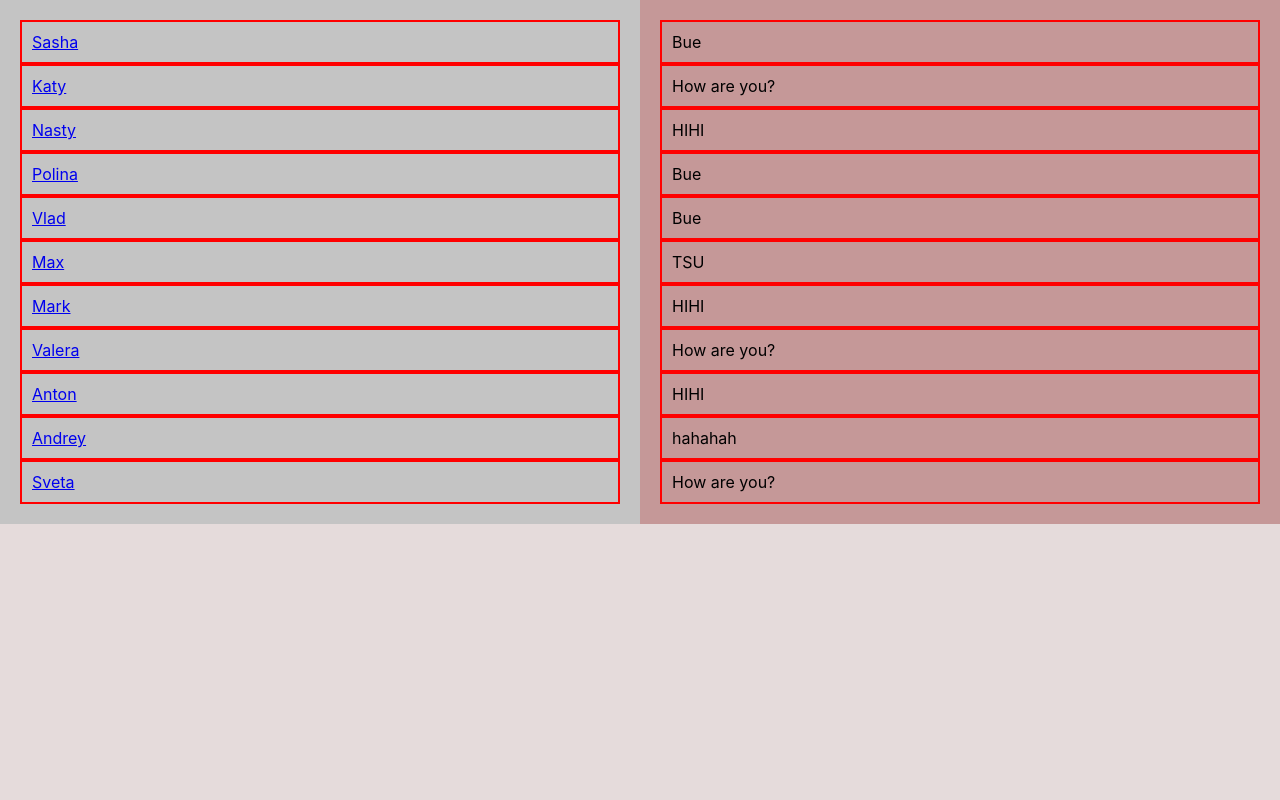
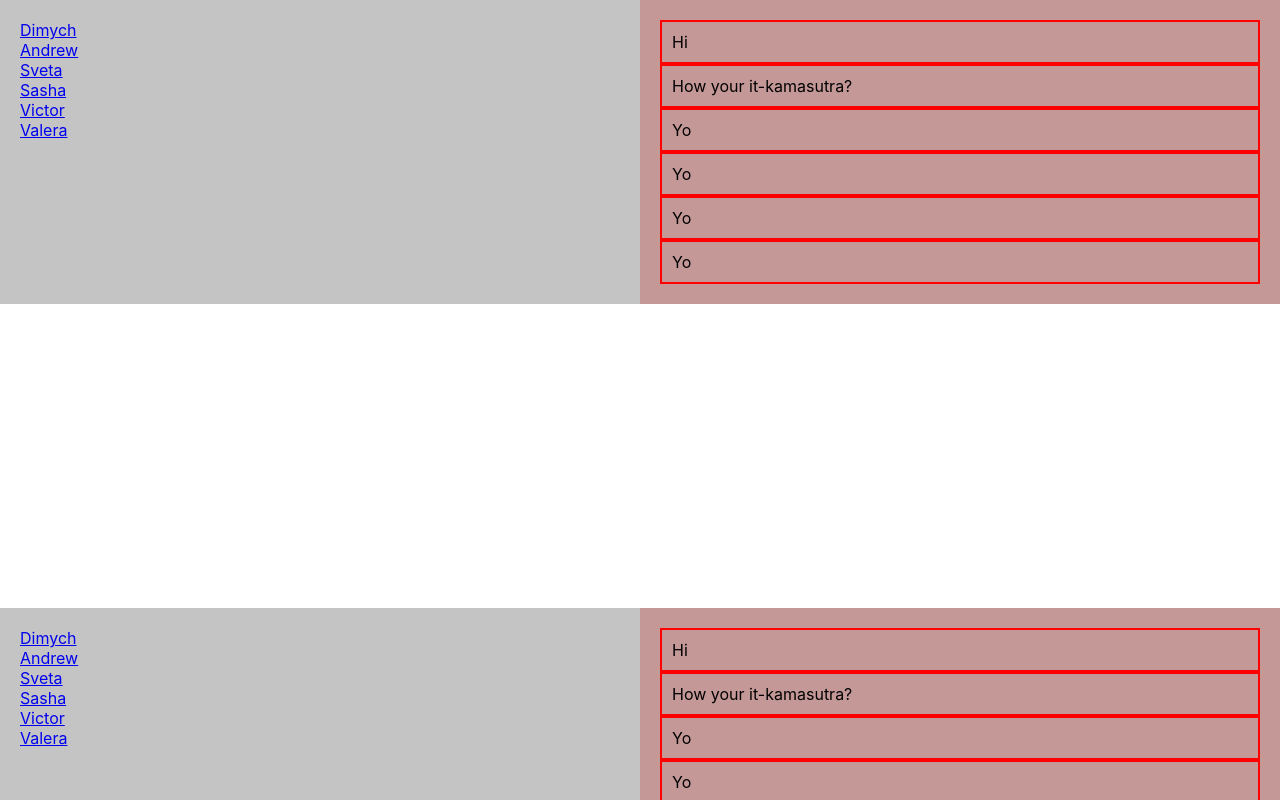
Before and after one commit to SimonovaKatya/SocialNetwork, a React (Create React App) app: page /dialogs in a window 1280 px wide. Shown: the top 800 px of the page. Built offline with nearby package versions, Linux system fonts and the light colour scheme.

Commit message:
I passed the name and values using propses Reduced the amount of duplicate code Made separate dialogs and messages

```diff
--- a/src/Components/Messages/Messages.js
+++ b/src/Components/Messages/Messages.js
@@ -2,58 +2,59 @@ import React from "react";
 import classes from './Messages.module.css'
 import {NavLink} from "react-router-dom";
 
+
+const DialogItem = (props) => {
+    let path = 'dialogs' + props.id;
+
+    return (
+        <div className={classes.dialog + '' + classes.active}>
+            <NavLink to={path}>  {props.name} </NavLink>
+
+        </div>
+    )
+}
+
+
+const Message = (props) => {
+    return (
+        <div className={classes.message}>
+            {props.message}
+        </div>
+    )
+}
+
 const Messages = (props) => {
+
+    let dialogsData = [
+        {id: 1, name: 'Dimych'},
+        {id: 2, name: 'Andrew'},
+        {id: 3, name: 'Sveta'},
+        {id: 4, name: 'Sasha'},
+        {id: 5, name: 'Victor'},
+        {id: 6, name: 'Valera'}
+    ]
+
+    let dialogsElement = dialogsData.map(d => <DialogItem name={d.name} id={d.id}/>)
+
+    let messagesData = [
+        {id: 1, message: 'Hi'},
+        {id: 2, message: 'How your it-kamasutra?'},
+        {id: 3, message: 'Yo'},
+        {id: 4, message: 'Yo'},
+        {id: 5, message: 'Yo'},
+        {id: 6, message: 'Yo'}
+    ]
+
+    let messagesElement = messagesData.map(m => <Message message={m.message} id={m.id}/>)
+
+
     return (
-        <div className={classes.content}>
-            <div className={classes.dialogs}>
-                <div className={classes.dialogsItems}>
-                    <div className={classes.item}>
-                       <NavLink to='/dialogs/1'>Sasha</NavLink>
-                    </div>
-                    <div className={classes.item +' '+ classes.active}>
-                        <NavLink to='/dialogs/2'>Katy</NavLink>
-                    </div>
-                    <div className={classes.item}>
-                      <NavLink to='/dialogs/3'>Nasty</NavLink>
-                    </div>
-                    <div className={classes.item}>
-                       <NavLink to='/dialogs/4'>Polina</NavLink>
-                    </div>
-                    <div className={classes.item}>
-                        <NavLink to='/dialogs/5'>Vlad</NavLink>
-                    </div>
-                    <div className={classes.item}>
-                        <NavLink to='/dialogs/6'>Max</NavLink>
-                    </div>
-                    <div className={classes.item}>
-                        <NavLink to='/dialogs/7'>Mark</NavLink>
-                    </div>
-                    <div className={classes.item}>
-                        <NavLink to='/dialogs/8'>Valera</NavLink>
-                    </div>
-                    <div className={classes.item}>
-                        <NavLink to='/dialogs/9'>Anton</NavLink>
-                    </div>
-                    <div className={classes.item}>
-                        <NavLink to='/dialogs/10'>Andrey</NavLink>
-                    </div>
-                    <div className={classes.item}>
-                        <NavLink to='/dialogs/11'>Sveta</NavLink>
-                    </div>
-                </div>
-                <div className={classes.messages}>
-                    <div className={classes.message}>Bue</div>
-                    <div className={classes.message}>How are you?</div>
-                    <div className={classes.message}>HIHI</div>
-                    <div className={classes.message}>Bue</div>
-                    <div className={classes.message}>Bue</div>
-                    <div className={classes.message}>TSU</div>
-                    <div className={classes.message}>HIHI</div>
-                    <div className={classes.message}>How are you?</div>
-                    <div className={classes.message}>HIHI</div>
-                    <div className={classes.message}>hahahah</div>
-                    <div className={classes.message}>How are you?</div>
-                </div>
+        <div className={classes.dialogs}>
+            <div className={classes.dialogsItems}>
+                {dialogsElement}
+            </div>
+            <div className={classes.messages}>
+                {messagesElement}
             </div>
         </div>
     )
```
